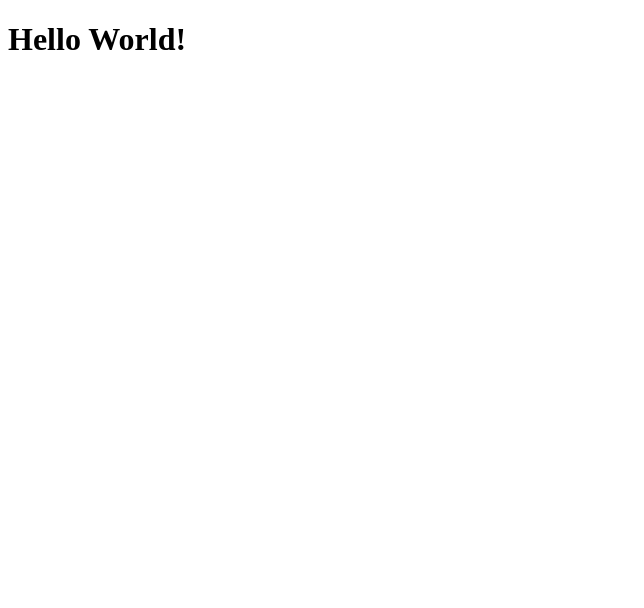
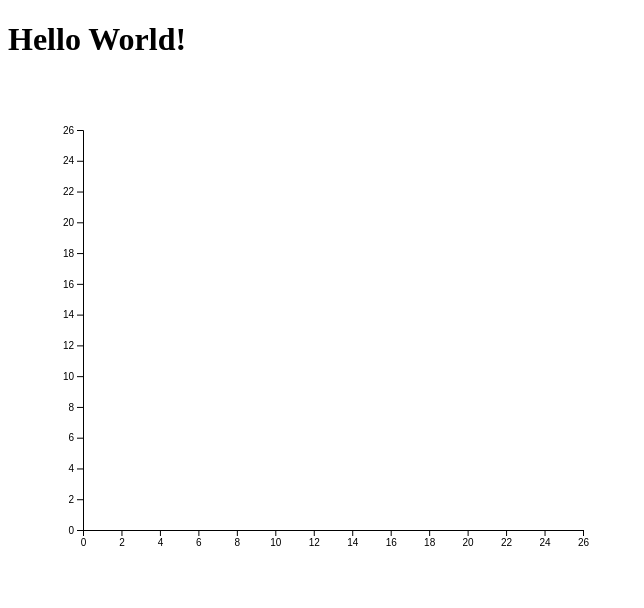
Before and after one commit to rubiculite/d3js_plotter, a plain HTML site: page index.html in a window 1280 px wide. Shown: the whole page, without its empty margins (0-644 px from the left). Drawn offline with Linux system fonts and the light colour scheme.

Commit message:
Started plotter work...

```diff
--- a/index.html
+++ b/index.html
@@ -2,10 +2,13 @@
 <html>
    <meta charset="utf-8">
    <script type="text/javascript" src="libs/d3js/4.4.2/d3.v4.min.js" charset="utf-8"></script>
+   <script type="text/javascript" src="plotter.js"></script>
    <script type="text/javascript" charset="utf-8">
-      window.onload = function(e) {
+      window.addEventListener('load', function(e) {
          document.getElementById("plotter").innerHTML = "<h1>Hello World!</h1>";
-      }
+         data = {xMin: 0, xMax: 25, yMin: 0, yMax: 25};
+         plot = new plotter(d3.select("#plotter"),data);
+      });
    </script>
 </html>
 <head>
--- /dev/null
+++ b/plotter.js
@@ -0,0 +1,32 @@
+// Scatter Plot Widget
+//
+// Author: Dr. Michelle M. M. Boyce
+// Email: dr_smike@yahoo.ca
+// Stardate: -304740.8584157788
+//
+
+function plotter(d3_AppendToElement,data) {
+
+   this.pd = data;
+
+   this.xAxisPixelLength = 500;
+   this.yAxisPixelLength = 400;
+   this.boarder = {top: 50, right: 50, bottom: 75, left: 75};
+
+   this.xScale = d3.scaleLinear().domain([this.pd.xMin,this.pd.xMax]).range([0,this.xAxisPixelLength]).nice();
+   this.yScale = d3.scaleLinear().domain([this.pd.yMin,this.pd.yMax]).range([this.yAxisPixelLength,0]).nice();
+
+   this.svgContainer = d3_AppendToElement.append("svg")
+      .attr("width",this.boarder.left+this.xAxisPixelLength+this.boarder.right)
+      .attr("height",this.boarder.top+this.yAxisPixelLength+this.boarder.bottom);
+   this.xAxis = d3.axisBottom(this.xScale);
+   this.yAxis = d3.axisLeft(this.yScale);
+
+   this.svgPlotContainer = this.svgContainer.append("g").attr("class","scatter-plot")
+      .attr("transform","translate("+this.boarder.left+","+this.boarder.top+")");
+
+   this.svgPlotContainer.append("g").attr("class","x-axis")
+      .attr("transform","translate(0,"+this.yAxisPixelLength+")")
+      .call(this.xAxis);
+   this.svgPlotContainer.append("g").attr("class","y-axis").call(this.yAxis);
+};
```
